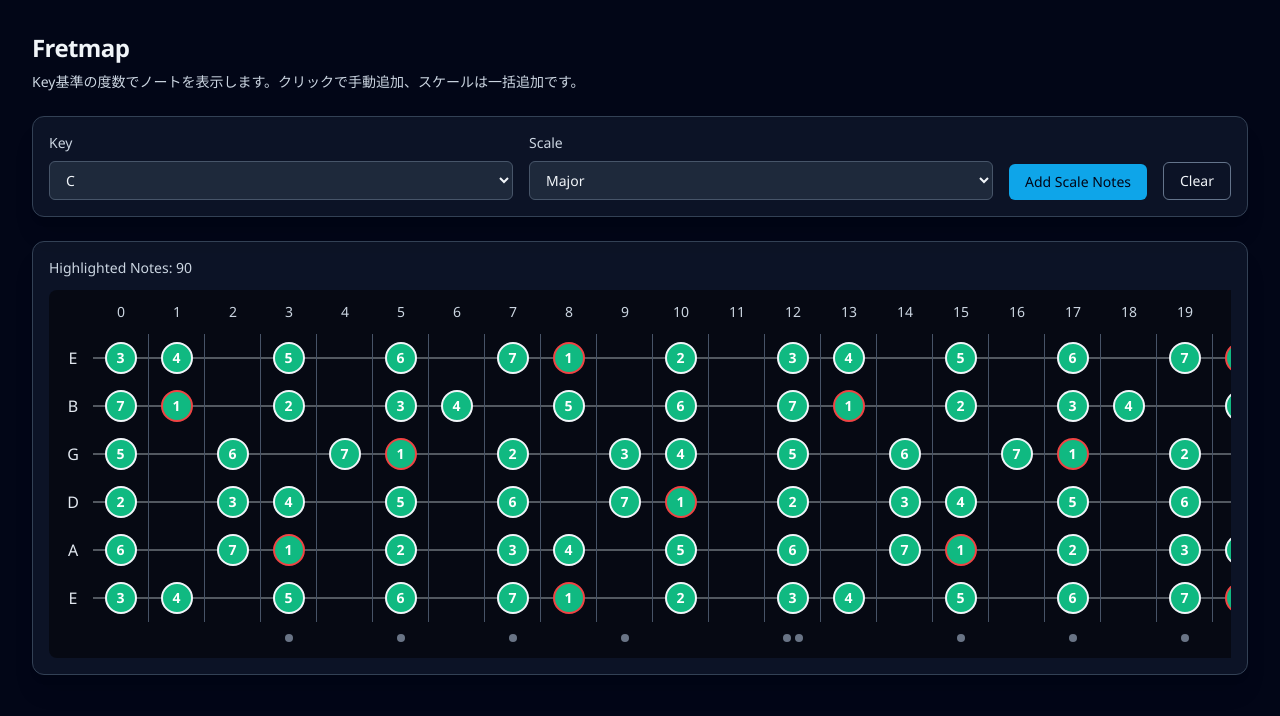
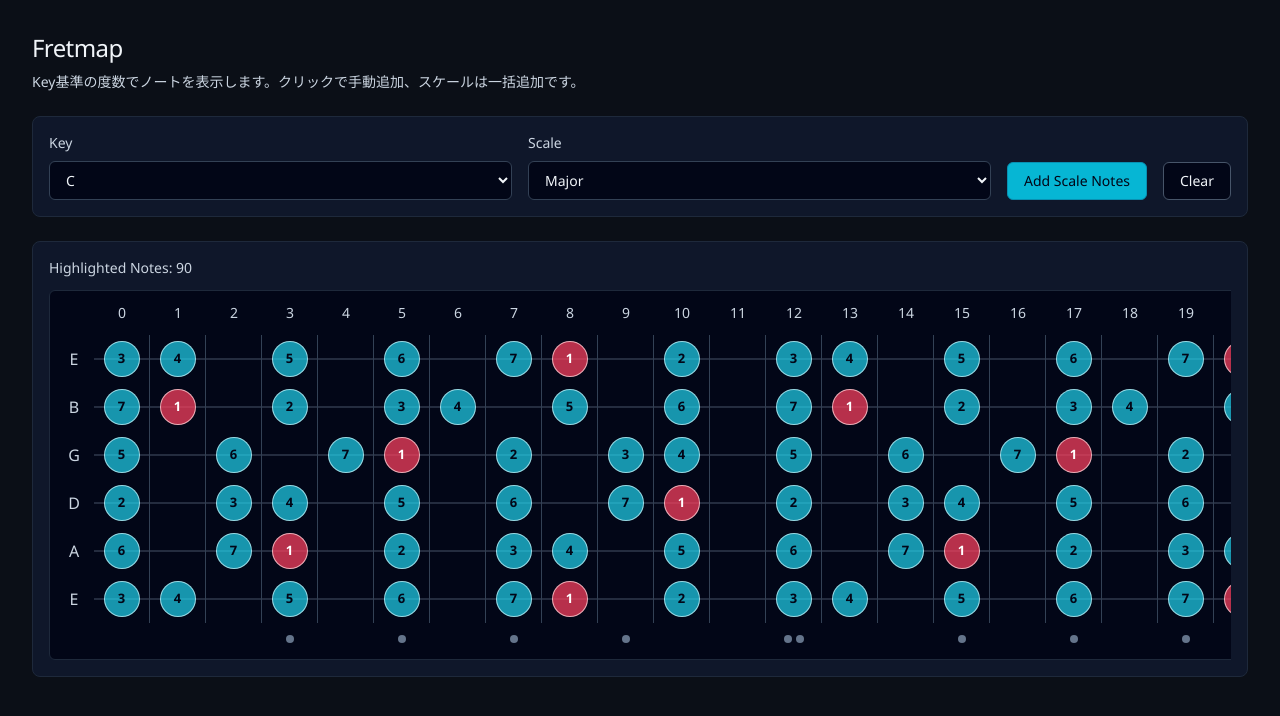
Before and after one commit to cizneeh/fretcanvas, a React (Vite) app: page / in a window 1280 px wide. Both pictures are taken after a click on the button "Add Scale Notes". Shown: the top 716 px of the page. Built offline with nearby package versions, Linux system fonts and the light colour scheme.

Commit message:
fix style

```diff
--- a/src/App.tsx
+++ b/src/App.tsx
@@ -87,21 +87,21 @@ function App() {
   }
 
   return (
-    <main className="min-h-screen bg-slate-950 px-4 py-8 text-slate-100 md:px-8">
+    <main className="min-h-screen bg-[#0b0f17] px-4 py-8 text-slate-100 md:px-8">
       <div className="mx-auto flex w-full max-w-7xl flex-col gap-6">
         <header className="space-y-2">
-          <h1 className="text-2xl font-semibold tracking-tight">Fretmap</h1>
+          <h1 className="text-2xl font-medium tracking-tight">Fretmap</h1>
           <p className="text-sm text-slate-300">
             Key基準の度数でノートを表示します。クリックで手動追加、スケールは一括追加です。
           </p>
         </header>
 
-        <section className="rounded-xl border border-slate-700 bg-slate-900/80 p-4 shadow-xl">
+        <section className="rounded-lg border border-slate-800 bg-slate-900 p-4">
           <div className="grid gap-4 md:grid-cols-[1fr_1fr_auto_auto] md:items-end">
             <label className="flex flex-col gap-2 text-sm">
               <span className="text-slate-300">Key</span>
               <select
-                className="rounded-md border border-slate-600 bg-slate-800 px-3 py-2 outline-none ring-sky-400 focus:ring-2"
+                className="rounded-md border border-slate-700 bg-slate-950 px-3 py-2 outline-none ring-cyan-500 focus:ring-2"
                 value={keyPc}
                 onChange={(event) => {
                   setKeyPc(Number(event.target.value))
@@ -118,7 +118,7 @@ function App() {
             <label className="flex flex-col gap-2 text-sm">
               <span className="text-slate-300">Scale</span>
               <select
-                className="rounded-md border border-slate-600 bg-slate-800 px-3 py-2 outline-none ring-sky-400 focus:ring-2"
+                className="rounded-md border border-slate-700 bg-slate-950 px-3 py-2 outline-none ring-cyan-500 focus:ring-2"
                 value={selectedScale ?? ''}
                 onChange={(event) => {
                   const value = event.target.value as ScaleId | ''
@@ -136,7 +136,7 @@ function App() {
 
             <button
               type="button"
-              className="rounded-md bg-sky-500 px-4 py-2 text-sm font-medium text-slate-950 transition hover:bg-sky-400 disabled:cursor-not-allowed disabled:opacity-50"
+              className="rounded-md border border-cyan-600 bg-cyan-500 px-4 py-2 text-sm font-medium text-slate-950 transition hover:bg-cyan-400 disabled:cursor-not-allowed disabled:opacity-50"
               onClick={addScaleNotes}
               disabled={selectedScale === undefined}
             >
@@ -145,7 +145,7 @@ function App() {
 
             <button
               type="button"
-              className="rounded-md border border-slate-500 px-4 py-2 text-sm font-medium transition hover:bg-slate-800"
+              className="rounded-md border border-slate-600 bg-slate-950 px-4 py-2 text-sm font-medium transition hover:bg-slate-800"
               onClick={clearHighlightedNotes}
             >
               Clear
@@ -153,14 +153,14 @@ function App() {
           </div>
         </section>
 
-        <section className="rounded-xl border border-slate-700 bg-slate-900/80 p-4 shadow-xl">
+        <section className="rounded-lg border border-slate-800 bg-slate-900 p-4">
           <p className="mb-3 text-sm text-slate-300">
             Highlighted Notes:{' '}
             {highlightedPositions.size === 0 ? 'None' : highlightedPositions.size}
           </p>
 
           <div className="overflow-x-auto">
-            <div className="min-w-max rounded-lg bg-black/50 p-3">
+            <div className="min-w-max rounded-md border border-slate-800 bg-slate-950 p-3">
               <div
                 className="grid"
                 style={{
@@ -179,7 +179,7 @@ function App() {
 
                 {OPEN_STRINGS.map((stringInfo) => (
                   <Fragment key={stringInfo.id}>
-                    <div className="flex h-12 items-center justify-center pr-2 text-base text-slate-200">
+                    <div className="flex h-12 items-center justify-center pr-2 text-base text-slate-300">
                       {stringInfo.name}
                     </div>
 
@@ -194,24 +194,26 @@ function App() {
                         <button
                           key={`${stringInfo.id}-${fret}`}
                           type="button"
-                          className="relative flex h-12 items-center justify-center border-r border-slate-500/70 transition hover:bg-slate-700/20"
+                          className="group relative flex h-12 items-center justify-center border-r border-slate-700 transition hover:bg-slate-800/60"
                           onClick={() => {
                             togglePosition(positionId)
                           }}
                         >
-                          <span className="pointer-events-none absolute inset-x-0 top-1/2 h-px -translate-y-1/2 bg-slate-200/70" />
+                          <span className="pointer-events-none absolute inset-x-0 top-1/2 h-px -translate-y-1/2 bg-slate-500/70" />
 
                           {isHighlighted ? (
                             <span
-                              className={`relative z-10 flex h-8 w-8 items-center justify-center rounded-full border-2 text-sm font-semibold text-white ${
+                              className={`relative z-10 flex h-9 w-9 items-center justify-center rounded-full border text-[13px] font-semibold transition-transform duration-150 group-hover:scale-110 ${
                                 isRoot
-                                  ? 'border-red-500 bg-emerald-500'
-                                  : 'border-slate-100 bg-emerald-500'
+                                  ? 'border-rose-200/80 bg-rose-500/75 text-white'
+                                  : 'border-cyan-100/70 bg-cyan-400/70 text-slate-950'
                               }`}
                             >
                               {DEGREE_LABELS[intervalFromKey]}
                             </span>
-                          ) : undefined}
+                          ) : (
+                            <span className="pointer-events-none absolute z-10 h-9 w-9 rounded-full border border-slate-300/25 bg-slate-300/15 opacity-0 transition-opacity duration-150 group-hover:opacity-100" />
+                          )}
                         </button>
                       )
                     })}
@@ -230,9 +232,9 @@ function App() {
                     >
                       {showMarker ? (
                         <span className="flex items-center gap-1">
-                          <span className="h-2 w-2 rounded-full bg-slate-400/70" />
+                          <span className="h-2 w-2 rounded-full bg-slate-500" />
                           {isDoubleDot ? (
-                            <span className="h-2 w-2 rounded-full bg-slate-400/70" />
+                            <span className="h-2 w-2 rounded-full bg-slate-500" />
                           ) : undefined}
                         </span>
                       ) : undefined}
```
